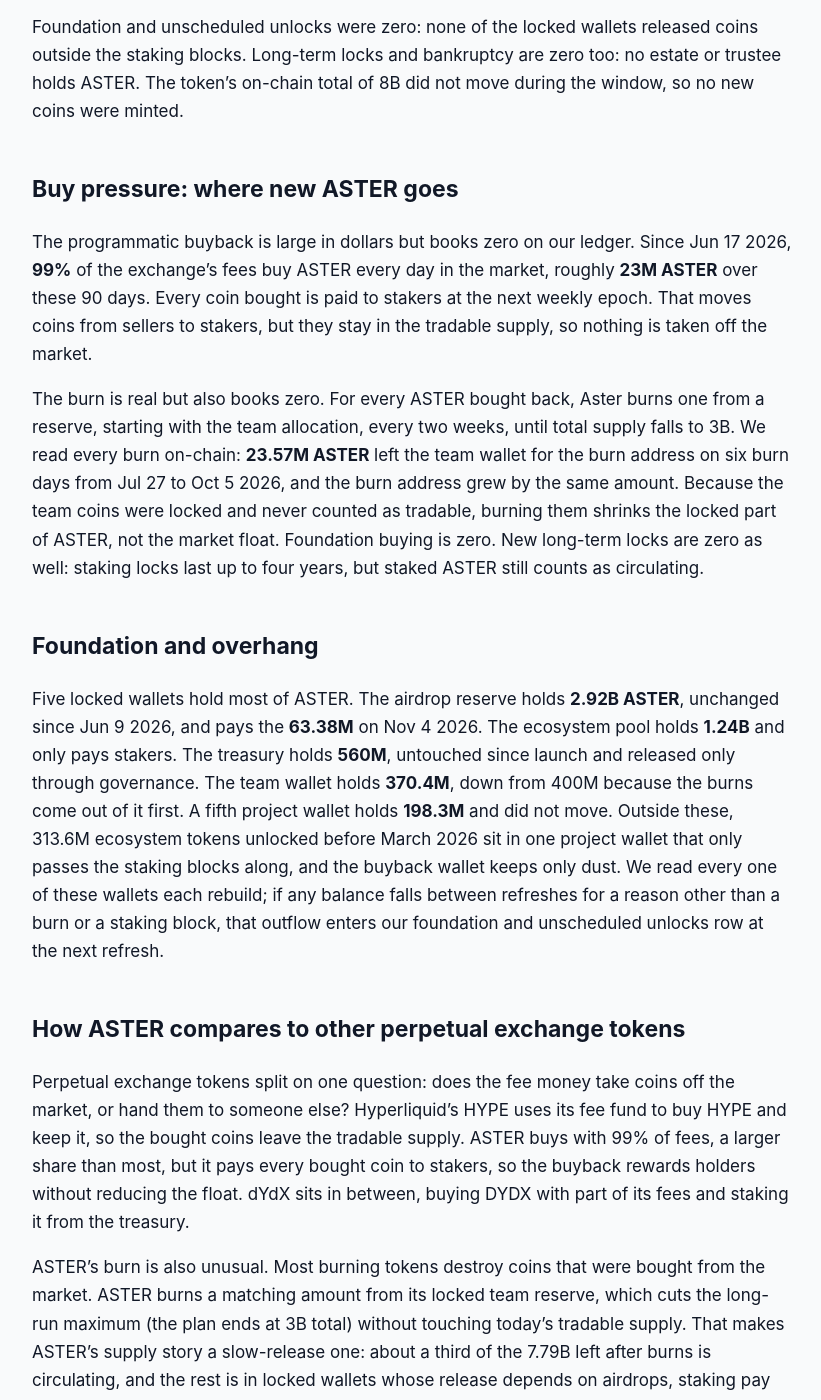
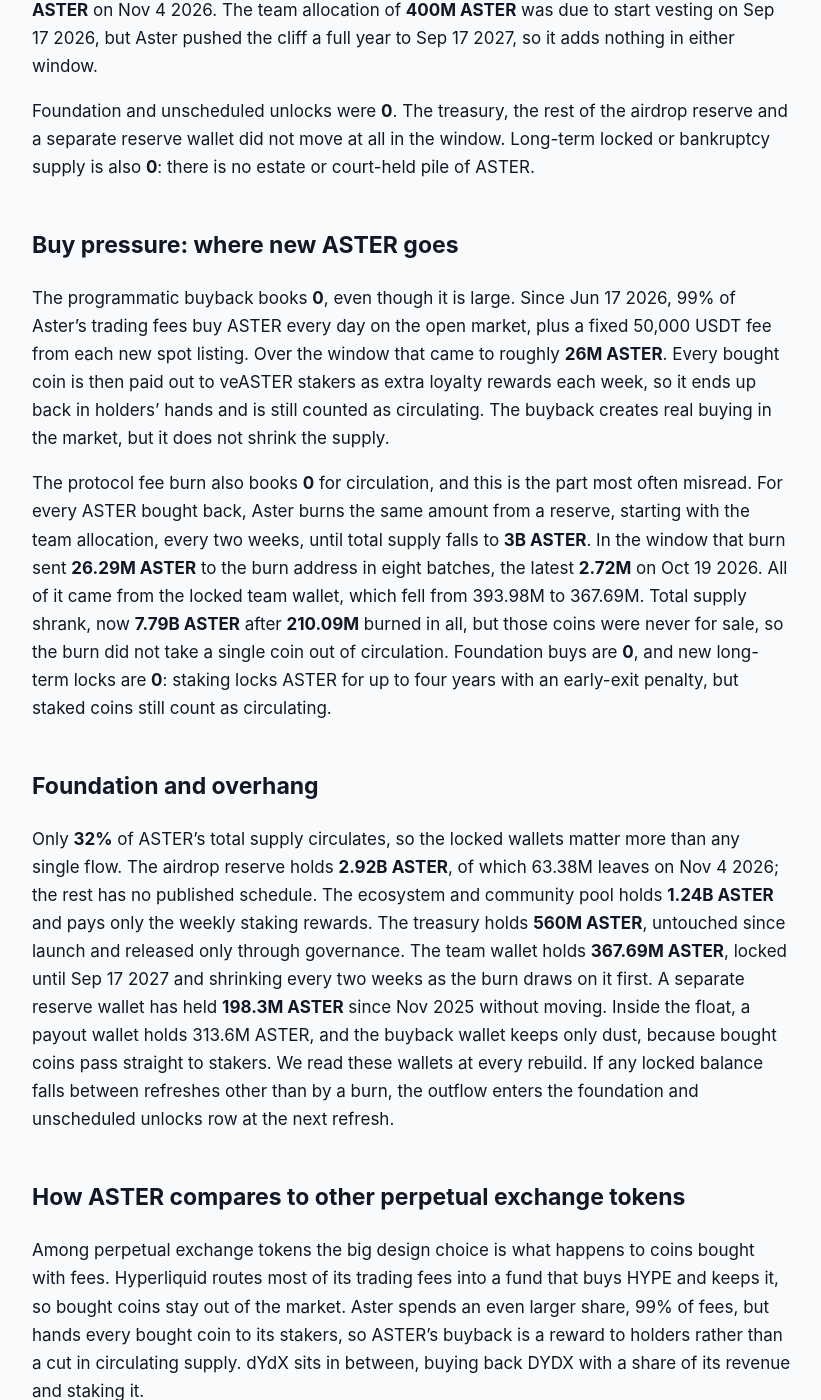
Before and after one commit to jeevansongmy-spec/mrnasdog-articles, a Jekyll site: the page built from crypto/aster-pressure-framework.md, in a window 1280 px wide and 1400 px high, scrolled down 1339 px. Shown: the whole window, without its empty margins (228-1049 px from the left). Built offline with Jekyll 4.4.1, drawn with Linux system fonts in a browser that asks for light colours; some of the changed text lies outside the part shown.

Commit message:
publish: crypto/aster-pressure-framework

```diff
--- a/crypto/aster-pressure-framework.md
+++ b/crypto/aster-pressure-framework.md
@@ -11,48 +11,44 @@ Originally published at [ASTER Inflation Analysis · October 2026 · Mixed last
 
 <!-- main-page -->
 ➜ Start with the Aster coin page for the short answer (should you buy ASTER?) and its price drivers: [mrnasdog.com/research/aster](https://mrnasdog.com/research/aster)
-ASTER supply grew only a little in the last 90 days, and it is set to grow faster in the next 90. Over the 90 days to Oct 14 2026, Aster paid stakers **4.5M ASTER** from a locked pool and nothing left the market, so net supply rose **+0.17%**. The MrNasDog Pressure Framework projects **+2.58%** for the next 90 days, mostly because the last ASTER airdrop pays out about **63.38M ASTER** on Nov 4 2026. The 99% fee buyback and the burn are real, but the buyback goes back to stakers and the burn takes coins from the locked team share, so neither shrinks the tradable supply.
+ASTER's circulating supply grew **+0.18%** in the 90 days to Oct 24 2026, and we expect it to grow **+2.80%** in the next 90 days. The only new ASTER in the market came from staking pay, **4.5M ASTER**; the jump ahead is the last airdrop round, Stage 6, whose waiting holders can claim **63.38M ASTER** from Nov 4 2026. Aster's fee buyback and its burn are real, but the bought coins go back to stakers and the **26.29M ASTER** burned came from a locked team wallet, so neither takes coins out of circulation. Other trackers show **−6.68%** because of a one-day recount on Oct 23 2026.
 
 ## The verdict, in one paragraph
 
-Our ledger reads ASTER at **+0.17%** net over the last 90 days and **+2.58%** over the next 90. The inflation monitor reads **+1.23%**, a gap of **1.06 percentage points**, which is above our 0.5-point limit, so the coin page carries a ⚠ monitor gap note. We traced the gap to its source: the supply figure the monitor reads counts the coins sitting in the burn address as circulating. So when Aster burned **26.65M ASTER** from the locked team wallet between Jul 13 and Oct 5 2026, that figure went up instead of down, which explains about 0.99 points of the gap. Those coins were never for sale and are now destroyed, so our number stays. In one line: ASTER is **quiet now and inflationary on the next airdrop**, with a burn that works on locked coins rather than on the market.
+Over the 90 days from Jul 26 to Oct 24 2026, ASTER's circulating supply rose by a net **+0.18%**: **4.5M ASTER** of new supply against **0** removed from circulation, on a base of **2.51B ASTER**. Other supply trackers read **−6.68%** for the same 90 days, a gap of **6.86 points**, so the page carries a ⚠ data-conflict note. The gap is not a flow of coins. On Oct 23 2026 the supply figure those trackers use dropped by **210.02M ASTER**, the day coins already sitting in the burn address stopped being counted as circulating. Measured the same way at both ends, circulating ASTER rose about **4.5M**, the same as our ledger. For the next 90 days the reading turns: **70.13M ASTER** is due to reach the market, or **+2.80%**, almost all of it on one day. ASTER is a quiet float today with a scheduled airdrop step ahead.
 
 ## Sell pressure: where new ASTER comes from
 
-Protocol inflation comes from staking. Since a change on Mar 30 2026, the ecosystem pool, a locked wallet that still holds **1.24B ASTER**, releases coins only as staking rewards: **450,000 ASTER** a week, 150,000 as base pay and 300,000 as loyalty rewards. On-chain the pool sends the coins in blocks of **2.25M ASTER** about every 35 days. Two blocks landed in this window, on Aug 17 and Sep 21 2026, so **4.5M ASTER** reached stakers. On the same rhythm, three more are due around Oct 26 2026, Nov 30 2026 and Jan 4 2027, about **6.75M ASTER** in the next 90 days.
+Protocol inflation added **4.5M ASTER**. Aster stakers earn **450,000 ASTER** a week, 150,000 as base pay and 300,000 as loyalty rewards, and these coins come from the locked ecosystem and community pool. The pool sends them over in blocks of **2.25M ASTER**, five weeks of pay at a time, about every 35 days. Two blocks landed in the window, on Aug 17 and Sep 21 2026. On the same rhythm three more are due by early January, around Oct 26, Nov 30 and Jan 4, which makes **6.75M ASTER** next. Aster replaced the old linear unlock of this pool with staking-only pay in early 2026, so this weekly rate is now the pool's only use.
 
-Vesting unlocks were zero in the last 90 days, but they are the big item ahead. Stage 6, the last trading airdrop, gave users a choice: claim half in May 2026 and burn the rest, or wait six months and take everything on Nov 4 2026. Almost everyone waited. Only **620,608 ASTER** was settled early, so about **63.38M ASTER** is due on Nov 4 2026. It still sits in the locked airdrop wallet today, and the previous stage paid out its waiting half from that same wallet in one move on Jun 9 2026. The team share is not part of this: its cliff moved from Sep 17 2026 to **Sep 17 2027**, so team vesting is zero for the next year.
+Vesting unlocks were **0** in the last 90 days and are **63.38M ASTER** next. Aster's Stage 6 airdrop handed out **64M ASTER**. Holders could take half at once in May 2026 and lose the rest, or wait six months for the full amount. Almost everyone waited: only 620,608 ASTER went down the early path, half paid and half burned. The waiting holders can claim from Nov 4 to Dec 4 2026. In the two earlier rounds, Stage 4 on Apr 28 2026 and Stage 5 on Jun 9 2026, the whole waiting half left the locked airdrop reserve in one move on claim day, and the circulating count jumped by the same amount. We book Stage 6 the same way: **63.38M ASTER** on Nov 4 2026. The team allocation of **400M ASTER** was due to start vesting on Sep 17 2026, but Aster pushed the cliff a full year to Sep 17 2027, so it adds nothing in either window.
 
-Foundation and unscheduled unlocks were zero: none of the locked wallets released coins outside the staking blocks. Long-term locks and bankruptcy are zero too: no estate or trustee holds ASTER. The token's on-chain total of 8B did not move during the window, so no new coins were minted.
+Foundation and unscheduled unlocks were **0**. The treasury, the rest of the airdrop reserve and a separate reserve wallet did not move at all in the window. Long-term locked or bankruptcy supply is also **0**: there is no estate or court-held pile of ASTER.
 
 ## Buy pressure: where new ASTER goes
 
-The programmatic buyback is large in dollars but books zero on our ledger. Since Jun 17 2026, **99%** of the exchange's fees buy ASTER every day in the market, roughly **23M ASTER** over these 90 days. Every coin bought is paid to stakers at the next weekly epoch. That moves coins from sellers to stakers, but they stay in the tradable supply, so nothing is taken off the market.
+The programmatic buyback books **0**, even though it is large. Since Jun 17 2026, 99% of Aster's trading fees buy ASTER every day on the open market, plus a fixed 50,000 USDT fee from each new spot listing. Over the window that came to roughly **26M ASTER**. Every bought coin is then paid out to veASTER stakers as extra loyalty rewards each week, so it ends up back in holders' hands and is still counted as circulating. The buyback creates real buying in the market, but it does not shrink the supply.
 
-The burn is real but also books zero. For every ASTER bought back, Aster burns one from a reserve, starting with the team allocation, every two weeks, until total supply falls to 3B. We read every burn on-chain: **23.57M ASTER** left the team wallet for the burn address on six burn days from Jul 27 to Oct 5 2026, and the burn address grew by the same amount. Because the team coins were locked and never counted as tradable, burning them shrinks the locked part of ASTER, not the market float. Foundation buying is zero. New long-term locks are zero as well: staking locks last up to four years, but staked ASTER still counts as circulating.
+The protocol fee burn also books **0** for circulation, and this is the part most often misread. For every ASTER bought back, Aster burns the same amount from a reserve, starting with the team allocation, every two weeks, until total supply falls to **3B ASTER**. In the window that burn sent **26.29M ASTER** to the burn address in eight batches, the latest **2.72M** on Oct 19 2026. All of it came from the locked team wallet, which fell from 393.98M to 367.69M. Total supply shrank, now **7.79B ASTER** after **210.09M** burned in all, but those coins were never for sale, so the burn did not take a single coin out of circulation. Foundation buys are **0**, and new long-term locks are **0**: staking locks ASTER for up to four years with an early-exit penalty, but staked coins still count as circulating.
 
 ## Foundation and overhang
 
-Five locked wallets hold most of ASTER. The airdrop reserve holds **2.92B ASTER**, unchanged since Jun 9 2026, and pays the **63.38M** on Nov 4 2026. The ecosystem pool holds **1.24B** and only pays stakers. The treasury holds **560M**, untouched since launch and released only through governance. The team wallet holds **370.4M**, down from 400M because the burns come out of it first. A fifth project wallet holds **198.3M** and did not move. Outside these, 313.6M ecosystem tokens unlocked before March 2026 sit in one project wallet that only passes the staking blocks along, and the buyback wallet keeps only dust. We read every one of these wallets each rebuild; if any balance falls between refreshes for a reason other than a burn or a staking block, that outflow enters our foundation and unscheduled unlocks row at the next refresh.
+Only **32%** of ASTER's total supply circulates, so the locked wallets matter more than any single flow. The airdrop reserve holds **2.92B ASTER**, of which 63.38M leaves on Nov 4 2026; the rest has no published schedule. The ecosystem and community pool holds **1.24B ASTER** and pays only the weekly staking rewards. The treasury holds **560M ASTER**, untouched since launch and released only through governance. The team wallet holds **367.69M ASTER**, locked until Sep 17 2027 and shrinking every two weeks as the burn draws on it first. A separate reserve wallet has held **198.3M ASTER** since Nov 2025 without moving. Inside the float, a payout wallet holds 313.6M ASTER, and the buyback wallet keeps only dust, because bought coins pass straight to stakers. We read these wallets at every rebuild. If any locked balance falls between refreshes other than by a burn, the outflow enters the foundation and unscheduled unlocks row at the next refresh.
 
 ## How ASTER compares to other perpetual exchange tokens
 
-Perpetual exchange tokens split on one question: does the fee money take coins off the market, or hand them to someone else? Hyperliquid's HYPE uses its fee fund to buy HYPE and keep it, so the bought coins leave the tradable supply. ASTER buys with 99% of fees, a larger share than most, but it pays every bought coin to stakers, so the buyback rewards holders without reducing the float. dYdX sits in between, buying DYDX with part of its fees and staking it from the treasury.
+Among perpetual exchange tokens the big design choice is what happens to coins bought with fees. Hyperliquid routes most of its trading fees into a fund that buys HYPE and keeps it, so bought coins stay out of the market. Aster spends an even larger share, 99% of fees, but hands every bought coin to its stakers, so ASTER's buyback is a reward to holders rather than a cut in circulating supply. dYdX sits in between, buying back DYDX with a share of its revenue and staking it.
 
-ASTER's burn is also unusual. Most burning tokens destroy coins that were bought from the market. ASTER burns a matching amount from its locked team reserve, which cuts the long-run maximum (the plan ends at 3B total) without touching today's tradable supply. That makes ASTER's supply story a slow-release one: about a third of the 7.79B left after burns is circulating, and the rest is in locked wallets whose release depends on airdrops, staking pay and, from Sep 17 2027, team vesting.
+The burn is the second difference. Many tokens burn coins taken from the market, which shrinks what traders can buy. Aster burns from its own locked team allocation, which shrinks the total and the future team unlock, a real long-term cut, but not the coins in circulation today. ASTER is also earlier in its unlock life than most of its peers: about two thirds of its supply is still locked in airdrop, ecosystem, treasury and team wallets, so dated airdrop claims like Nov 4 2026 move the count far more than the slow staking pay does.
 
 ## What to watch in the next 90 days
 
-**Nov 4 2026:** the Stage 6 airdrop pays the waiting half in full, about 63.38M ASTER, the largest single addition in the window.
-
-**Around Oct 26 2026, Nov 30 2026 and Jan 4 2027:** the next 2.25M staking blocks from the ecosystem pool.
-
-**Every two weeks from Oct 19 2026:** the next team burns. They follow the buyback, so busier trading means bigger burns; they shrink the locked team share, not the market supply.
-
-**Any new airdrop stage or a treasury vote:** the airdrop reserve still holds 2.92B ASTER and the treasury 560M. A new stage or a governance release would be new sell pressure we would add at the next refresh.
+Nov 4 2026: the Stage 6 claim opens and **63.38M ASTER** should leave the locked airdrop reserve; the claim window closes Dec 4 2026, and any coins not claimed are forfeited. Around Oct 26, Nov 30 and Jan 4: the next three staking blocks of **2.25M ASTER** each. Every two weeks: the fee buyback and matching team burn, last **2.72M ASTER** on Oct 19 2026, which tells us how busy the exchange is but does not change circulation. Any new airdrop round or use of the **560M ASTER** treasury would be new supply, and none is announced. Around Jan 21 2027, other trackers' 90-day reading should line up with ours again, once the Oct 23 2026 recount leaves their window.
 
 ## Summary
 
-ASTER grew by only **+0.17%** in the last 90 days and is projected to grow **+2.58%** in the next 90, almost all of it from the **63.38M ASTER** Stage 6 airdrop payout on Nov 4 2026. Aster spends 99% of its fees on ASTER and burns a matching amount, but the bought coins go to stakers and the burn comes from locked team coins, so the tradable supply does not shrink. The main risk is the 2.92B ASTER still in the airdrop reserve and the 560M treasury, which can only be released through new decisions. The ceiling is the 7.79B left after burns, falling toward the 3B target as the burns continue.
+Aster's ASTER grew its circulating supply by **+0.18%** in the 90 days to Oct 24 2026, all from **4.5M ASTER** of staking pay, and is set to grow **+2.80%** in the next 90 days as the Stage 6 airdrop releases **63.38M ASTER** on Nov 4 2026. Its 99% fee buyback goes back to stakers and its burn draws on locked team coins, so neither shrinks the float, even though total supply is falling toward a 3B target. The key risk is the size of what is still locked, about **5.28B ASTER** across airdrop, ecosystem, treasury, team and reserve wallets, against a float of **2.51B**. Until those wallets move, ASTER's float grows slowly between dated airdrop claims.
 
-*MrNasDog Pressure Framework analysis of ASTER, Metric 1 — Inflation. Data + explanation only. Not financial advice. Checked Oct 14 2026.*
+---
+
+*MrNasDog Pressure Framework analysis of ASTER, Metric 1 — Inflation. Data + explanation only. Not financial advice. Checked Oct 24 2026.*
```
Also changed, not shown: other parts of crypto/aster-pressure-framework.md (+1 -1 lines).
